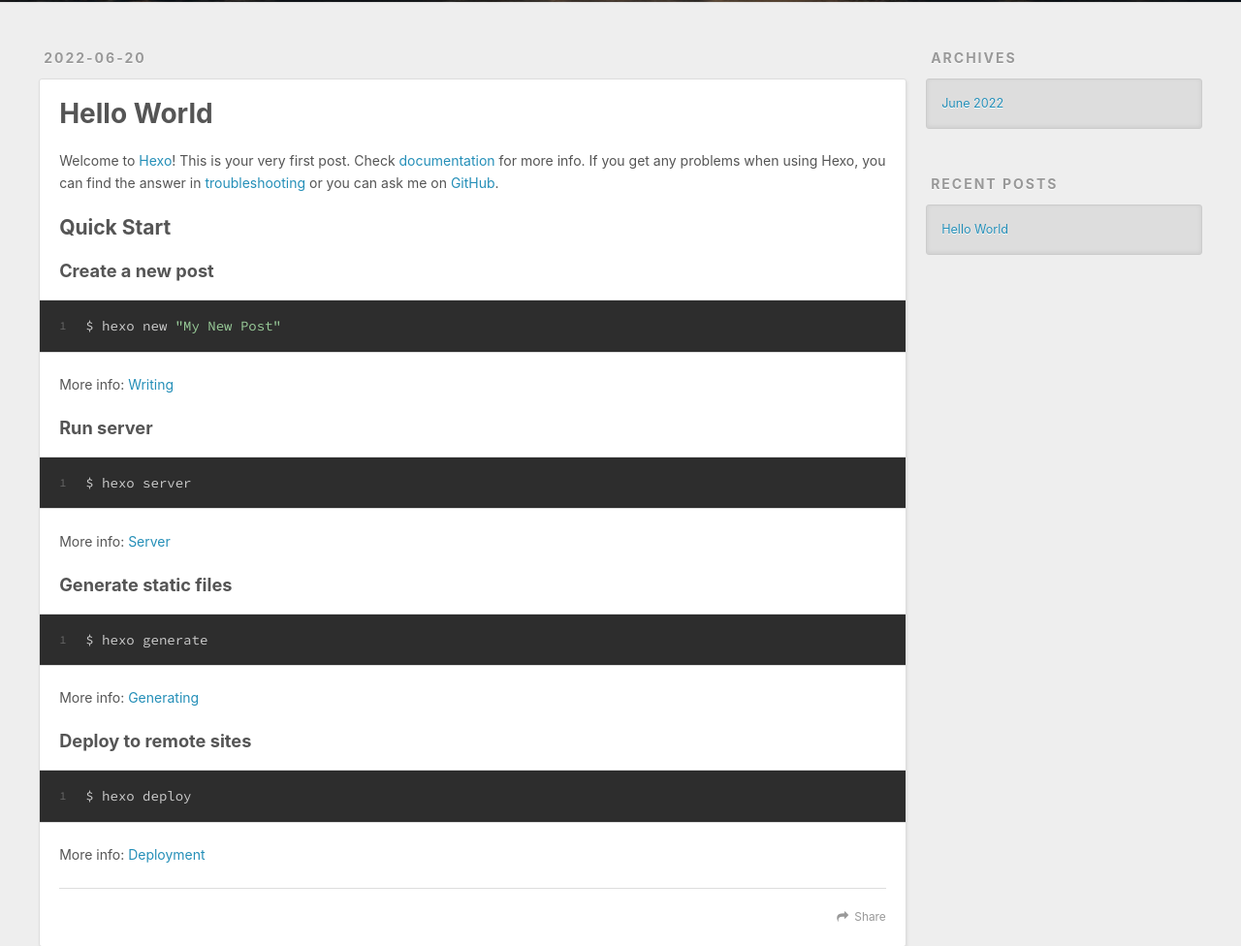
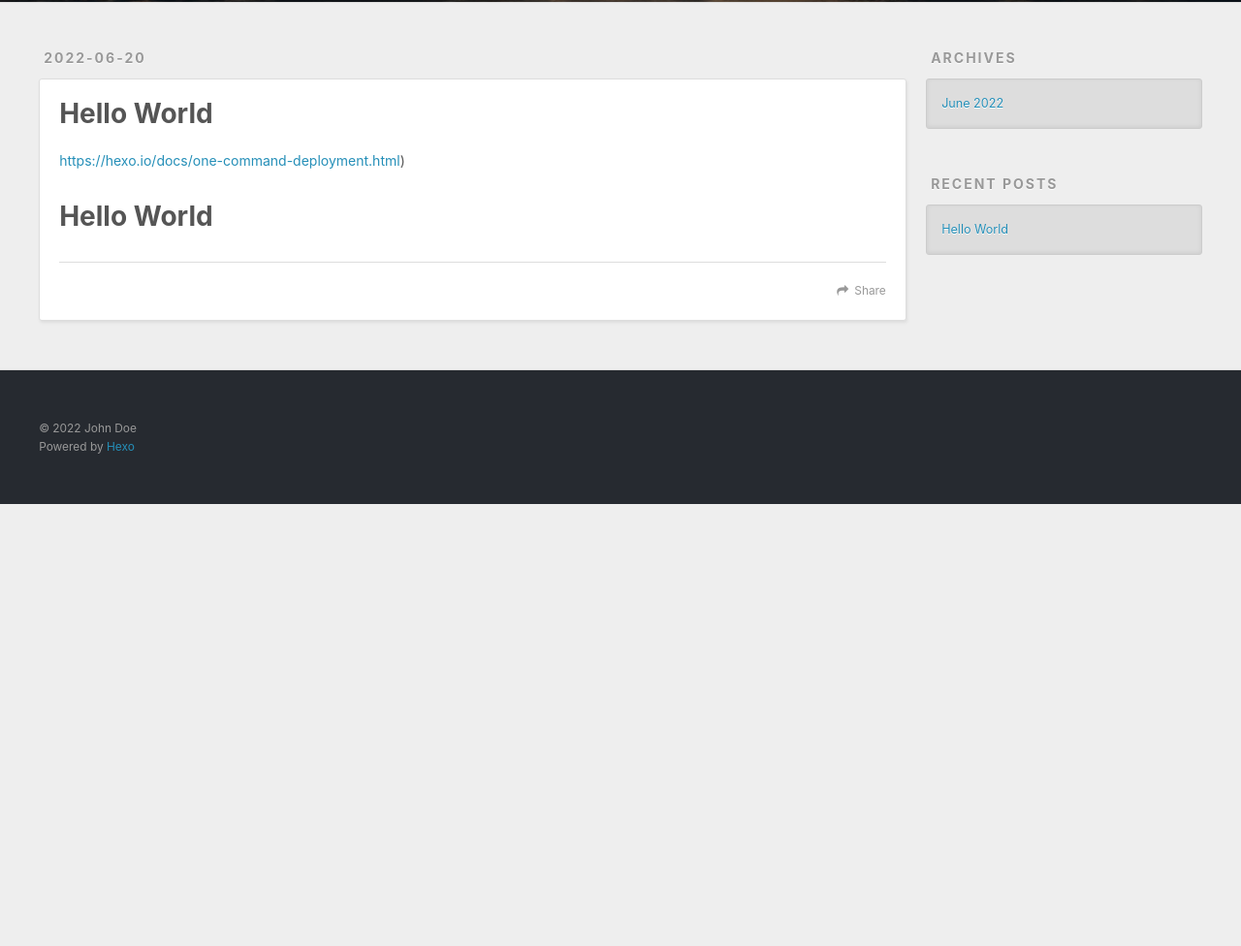
Before and after one commit to bent2685/bent2685.github.io, a plain HTML site: page 2022/06/20/hello-world/index.html in a window 1280 px wide. Shown: the part 298-1274 px from the top of the page at 97% size. After the commit the page ends 818 px from the top, so only its background shows below. Drawn offline with nearby package versions, Linux system fonts and the light colour scheme.

Commit message:
Site updated: 2022-06-20 20:06:00

```diff
--- a/2022/06/20/hello-world/index.html
+++ b/2022/06/20/hello-world/index.html
@@ -7,15 +7,15 @@
 
   <title>Hello World | Hexo</title>
   <meta name="viewport" content="width=device-width, initial-scale=1, maximum-scale=1">
-  <meta name="description" content="Welcome to Hexo! This is your very first post. Check documentation for more info. If you get any problems when using Hexo, you can find the answer in troubleshooting or you can ask me on GitHub. Quick">
+  <meta name="description" content="https:&#x2F;&#x2F;hexo.io&#x2F;docs&#x2F;one-command-deployment.html) Hello World">
 <meta property="og:type" content="article">
 <meta property="og:title" content="Hello World">
 <meta property="og:url" content="http://example.com/2022/06/20/hello-world/index.html">
 <meta property="og:site_name" content="Hexo">
-<meta property="og:description" content="Welcome to Hexo! This is your very first post. Check documentation for more info. If you get any problems when using Hexo, you can find the answer in troubleshooting or you can ask me on GitHub. Quick">
+<meta property="og:description" content="https:&#x2F;&#x2F;hexo.io&#x2F;docs&#x2F;one-command-deployment.html) Hello World">
 <meta property="og:locale" content="en_US">
 <meta property="article:published_time" content="2022-06-20T11:19:35.764Z">
-<meta property="article:modified_time" content="2022-06-20T11:17:40.233Z">
+<meta property="article:modified_time" content="2022-06-20T12:01:50.067Z">
 <meta property="article:author" content="John Doe">
 <meta name="twitter:card" content="summary">
 
@@ -88,24 +88,12 @@
 
     <div class="article-entry" itemprop="articleBody">
 
-        <p>Welcome to <a target="_blank" rel="noopener" href="https://hexo.io/">Hexo</a>! This is your very first post. Check <a target="_blank" rel="noopener" href="https://hexo.io/docs/">documentation</a> for more info. If you get any problems when using Hexo, you can find the answer in <a target="_blank" rel="noopener" href="https://hexo.io/docs/troubleshooting.html">troubleshooting</a> or you can ask me on <a target="_blank" rel="noopener" href="https://github.com/hexojs/hexo/issues">GitHub</a>.</p>
-<h2 id="Quick-Start"><a href="#Quick-Start" class="headerlink" title="Quick Start"></a>Quick Start</h2><h3 id="Create-a-new-post"><a href="#Create-a-new-post" class="headerlink" title="Create a new post"></a>Create a new post</h3><figure class="highlight bash"><table><tr><td class="gutter"><pre><span class="line">1</span><br></pre></td><td class="code"><pre><span class="line">$ hexo new <span class="string">&quot;My New Post&quot;</span></span><br></pre></td></tr></table></figure>
-
-<p>More info: <a target="_blank" rel="noopener" href="https://hexo.io/docs/writing.html">Writing</a></p>
-<h3 id="Run-server"><a href="#Run-server" class="headerlink" title="Run server"></a>Run server</h3><figure class="highlight bash"><table><tr><td class="gutter"><pre><span class="line">1</span><br></pre></td><td class="code"><pre><span class="line">$ hexo server</span><br></pre></td></tr></table></figure>
-
-<p>More info: <a target="_blank" rel="noopener" href="https://hexo.io/docs/server.html">Server</a></p>
-<h3 id="Generate-static-files"><a href="#Generate-static-files" class="headerlink" title="Generate static files"></a>Generate static files</h3><figure class="highlight bash"><table><tr><td class="gutter"><pre><span class="line">1</span><br></pre></td><td class="code"><pre><span class="line">$ hexo generate</span><br></pre></td></tr></table></figure>
-
-<p>More info: <a target="_blank" rel="noopener" href="https://hexo.io/docs/generating.html">Generating</a></p>
-<h3 id="Deploy-to-remote-sites"><a href="#Deploy-to-remote-sites" class="headerlink" title="Deploy to remote sites"></a>Deploy to remote sites</h3><figure class="highlight bash"><table><tr><td class="gutter"><pre><span class="line">1</span><br></pre></td><td class="code"><pre><span class="line">$ hexo deploy</span><br></pre></td></tr></table></figure>
-
-<p>More info: <a target="_blank" rel="noopener" href="https://hexo.io/docs/one-command-deployment.html">Deployment</a></p>
-
+        <p><a target="_blank" rel="noopener" href="https://hexo.io/docs/one-command-deployment.html">https://hexo.io/docs/one-command-deployment.html</a>)</p>
+<h1 id="Hello-World"><a href="#Hello-World" class="headerlink" title="Hello World"></a>Hello World</h1>
 
     </div>
     <footer class="article-footer">
-      <a data-url="http://example.com/2022/06/20/hello-world/" data-id="cl4mnbr6800001cj21q4mg3gz" class="article-share-link">Share</a>
+      <a data-url="http://example.com/2022/06/20/hello-world/" data-id="cl4moyl2s0000koj26bejburf" class="article-share-link">Share</a>
 
 
     </footer>
```
Also changed, not shown: index.html (+3 -15 lines).
